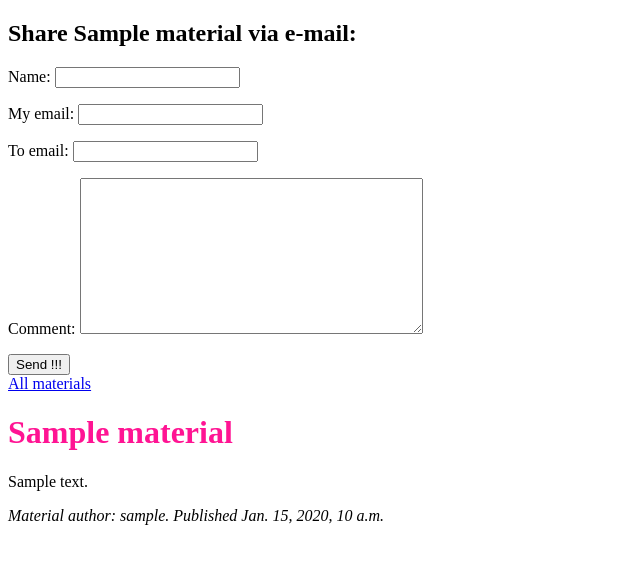
After one commit to Yakubovich93/MyProject, a Django app: page /lesson/1/share/ in a window 1280 px wide. The commit adds this page. Shown: the top 564 px of the page, without its empty margins (0-640 px from the left). Run offline with Django 3.2, Linux system fonts and the light colour scheme; tables that the repository leaves empty hold one stand-in row (values such as "Sample post").

Commit message:
2.iteration. Add detailed view. 3.iteration. Send email

```diff
--- /dev/null
+++ b/lesson/forms.py
@@ -0,0 +1,8 @@
+from django import forms
+
+class EmailMaterialForm(forms.Form):
+    name = forms.CharField(max_length=20)
+    my_email = forms.EmailField()
+    to_email = forms.EmailField()
+    comment = forms.CharField(required=False,
+                              widget=forms.Textarea)
--- a/lesson/models.py
+++ b/lesson/models.py
@@ -1,6 +1,7 @@
 from django.db import models
 from django.utils import timezone
 from django.contrib.auth.models import User
+from django.urls import reverse
 # Create your models here.
 
 class Material(models.Model):
@@ -29,3 +30,11 @@ class Material(models.Model):
 
     def __str__(self):
         return self.title
+
+    def get_absolute_url(self):
+        return reverse('lesson:material_details',
+                       args=[self.publish.year,
+                             self.publish.month,
+                             self.publish.day,
+                             self.slug
+                             ])
--- a/lesson/static/styles.css
+++ b/lesson/static/styles.css
@@ -1,3 +1,3 @@
-h2 {
+h1 {
     color: deeppink;
 }
--- /dev/null
+++ b/lesson/templates/materials/share.html
@@ -0,0 +1,25 @@
+{% extends "base.html" %}
+
+{% block title %} Share material {% endblock %}
+
+{% block content %}
+    {% if sent %}
+        <p>{{ material.title }} has been sent</p>
+    {% else %}
+        <h2>Share {{ material.title }} via e-mail:</h2>
+        <form action="." method="post">
+            {{ form.as_p }}
+            {% csrf_token %}
+            <input type="submit" value="Send !!!">
+        </form>
+    {% endif %}
+
+    <a href="{% url 'lesson:all_materials' %}">All materials</a>
+    <h1>{{ material.title }}</h1>
+    <p>
+        {{ material.body|linebreaks }}
+    </p>
+    <i>
+        Material author: {{ material.author }}. Published {{ material.publish }}
+    </i>
+{% endblock %}
--- a/lesson/urls.py
+++ b/lesson/urls.py
@@ -6,4 +6,9 @@ app_name = 'lesson'
 
 urlpatterns = [
     path('', views.all_materials, name='all_materials'),
+    path('<int:year>/<int:month>/<int:day>/<slug:slug>',
+         views.material_details,
+         name='material_details'),
+    path('<int:material_id>/share/', views.share_material,
+         name='share_material'),
 ]
--- a/lesson/views.py
+++ b/lesson/views.py
@@ -1,10 +1,63 @@
-from django.shortcuts import render
+from django.shortcuts import render, get_object_or_404
+from django.core.mail import send_mail
 
 from . import models
+from . import forms
 # Create your views here.
+
+BODY_TEMPLATE = (
+                "{title} at {uri} was recommended to you by {name}.\n\n"
+                    "Comment: {comment}"
+            )
 
 def all_materials(request):
     materials_list = models.Material.objects.all()
     return render(request,
                   'materials/all_materials.html',
                   {'materials': materials_list})
+
+def material_details(request, year, month, day, slug):
+    material = get_object_or_404(models.Material,
+                                 slug=slug,
+                                 publish__year=year,
+                                 publish__month=month,
+                                 publish__day=day)
+    return render(request,
+                  'materials/detail.html',
+                  {'material':material})
+
+def share_material(request, material_id):
+    material = get_object_or_404(models.Material,
+                                 id=material_id)
+
+    sent = False
+
+    if request.method == 'POST':
+        form = forms.EmailMaterialForm(request.POST)
+        if form.is_valid():
+            cd = form.cleaned_data
+            material_uri = request.build_absolute_uri(
+                material.get_absolute_url()
+            )
+
+            body = BODY_TEMPLATE.format(
+                                        title=material.title,
+                                        uri=material_uri,
+                                        name=cd['name'],
+                                        comment=cd['comment']
+            )
+            subject = "{name} ({email}) recommends you {title}".format(
+                name=cd['name'],
+                email=cd['my_email'],
+                title=material.title,
+
+            )
+            send_mail(subject, body, 'admin@mysite.com', [cd['to_email'], ])
+            sent = True
+    else:
+        form = forms.EmailMaterialForm()
+    return render(request,
+                  'materials/share.html',
+                  {'material':material,
+                   'form':form,
+                   'sent': sent})
--- a/myProject/settings.py
+++ b/myProject/settings.py
@@ -119,3 +119,4 @@ USE_TZ = True
 # https://docs.djangoproject.com/en/3.0/howto/static-files/
 
 STATIC_URL = '/static/'
+EMAIL_BACKEND = 'django.core.mail.backends.console.EmailBackend'
```
Also changed, not shown: lesson/templates/materials/all_materials.html (+8 -1 lines), lesson/templates/materials/detail.html (added, +17 -0 lines).
